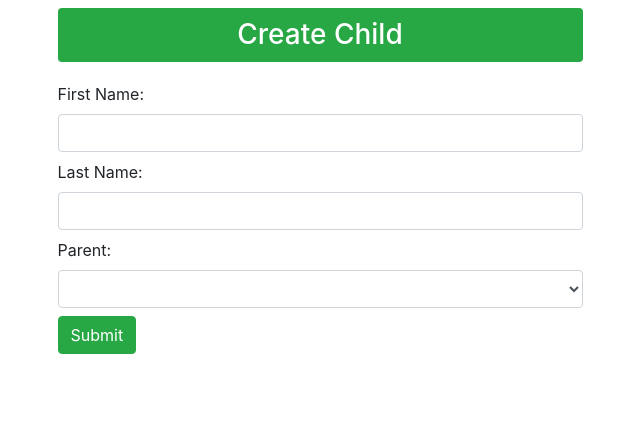
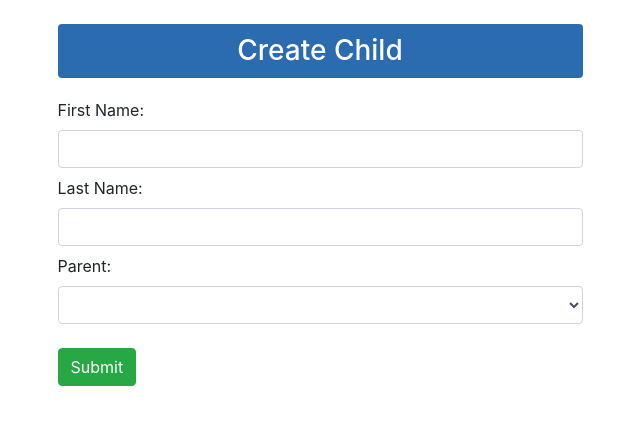
Before and after one commit to ornob011/django-crud, a Django app: page /child/create/ in a window 1280 px wide. Shown: the part 56-481 px from the top of the page, without its empty margins (320-960 px from the left). Run offline with Django 4.2, Linux system fonts and the light colour scheme; lists and menus that the app fills with data are empty; some libraries are stand-ins or nearby versions.

Commit message:
feat: improve UI color and gaping

```diff
--- a/users/templates/create_update_child.html
+++ b/users/templates/create_update_child.html
@@ -4,7 +4,7 @@
 <style>
     .form-heading {
         text-align: center;
-        background-color: #28a745;
+        background-color: #2b6cb0;
         color: white;
         padding: 10px 0;
         border-radius: 4px;
@@ -14,7 +14,7 @@
 {% endblock %}
 
 {% block content %}
-<div class="container pt-2">
+<div class="container pt-4">
     <div class="row justify-content-center">
         <div class="col-md-6">
             <h3 class="form-heading">{{ child.id|default:'Create' }} Child</h3>
@@ -40,7 +40,7 @@
                     </select>
                 </div>
 
-                <button type="submit" class="btn btn-success">Submit</button>
+                <button type="submit" class="my-3 btn btn-success">Submit</button>
             </form>
         </div>
     </div>
--- a/users/templates/create_update_parent.html
+++ b/users/templates/create_update_parent.html
@@ -4,7 +4,7 @@
 <style>
     .form-heading {
         text-align: center;
-        background-color: #28a745;
+        background-color: #2b6cb0;
         color: white;
         padding: 10px 0;
         border-radius: 4px;
@@ -14,7 +14,7 @@
 {% endblock %}
 
 {% block content %}
-<div class="container pt-2">
+<div class="container pt-4">
     <div class="row justify-content-center">
         <div class="col-md-6">
             <h3 class="form-heading">{{ parent.id|default:'Create' }} Parent</h3>
@@ -52,7 +52,7 @@
                     <input type="text" class="form-control" name="zip_code" id="id_zip_code" value="{{ form.zip_code.value|default_if_none:'' }}" required>
                 </div>
 
-                <button type="submit" class="btn btn-success">Submit</button>
+                <button type="submit" class="my-3 btn btn-success">Submit</button>
             </form>
         </div>
     </div>
--- a/users/templates/home.html
+++ b/users/templates/home.html
@@ -70,7 +70,7 @@
         <p>Looks like you don't have any data yet. Start by adding a new parent to your user list.</p>
     </div>
     <div class="action-buttons">
-        <a href="{% url 'create_parent' %}" class="btn btn-primary btn-lg">Add New Parent</a>
+        <a href="{% url 'create_parent' %}" class="btn btn-primary btn-lg active">Add New Parent</a>
     </div>
     {% endif %}
 </div>
```
Also changed, not shown: users/templates/list_children.html (+8 -2 lines), users/templates/list_parents.html (+8 -2 lines).
